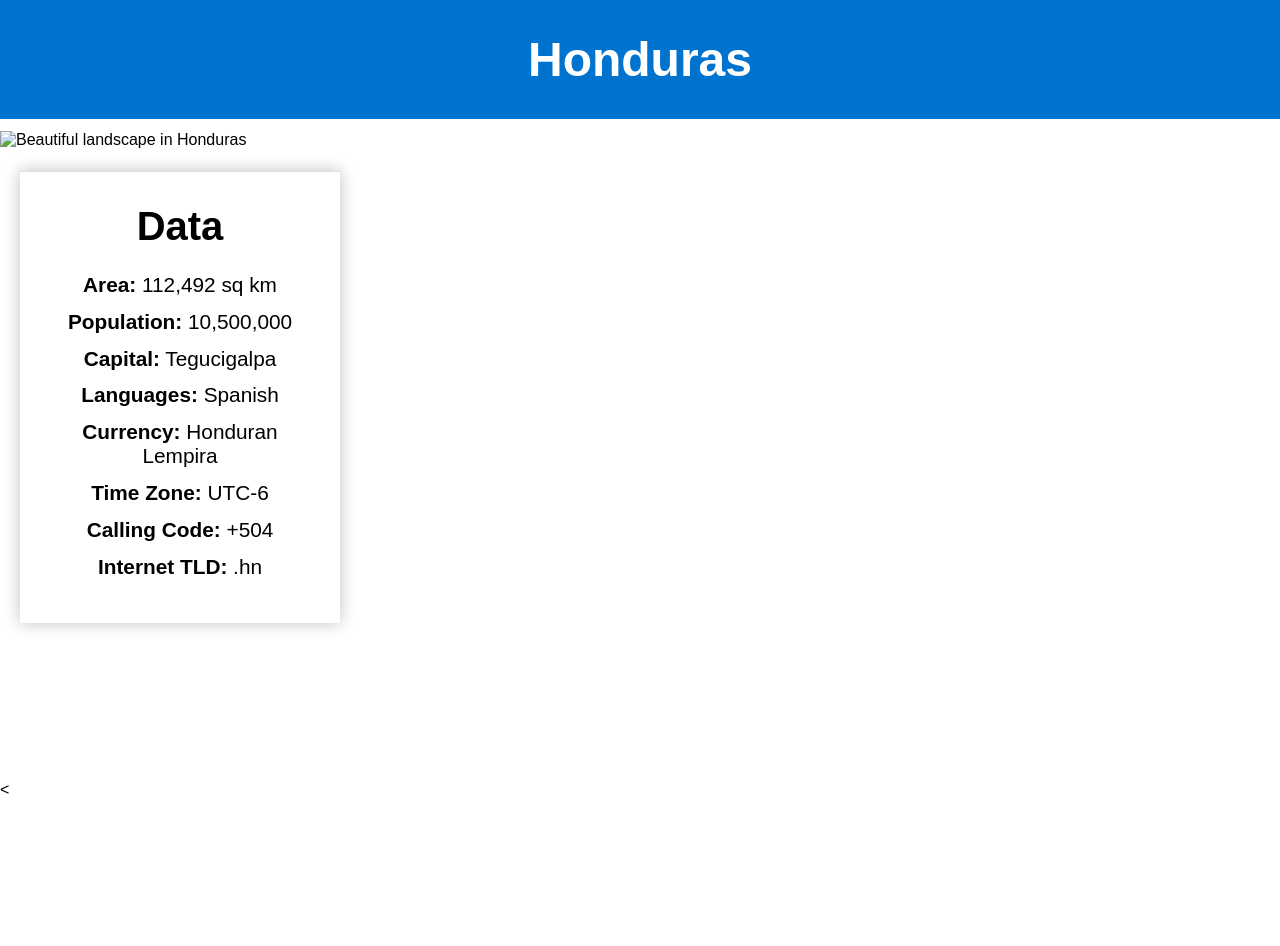
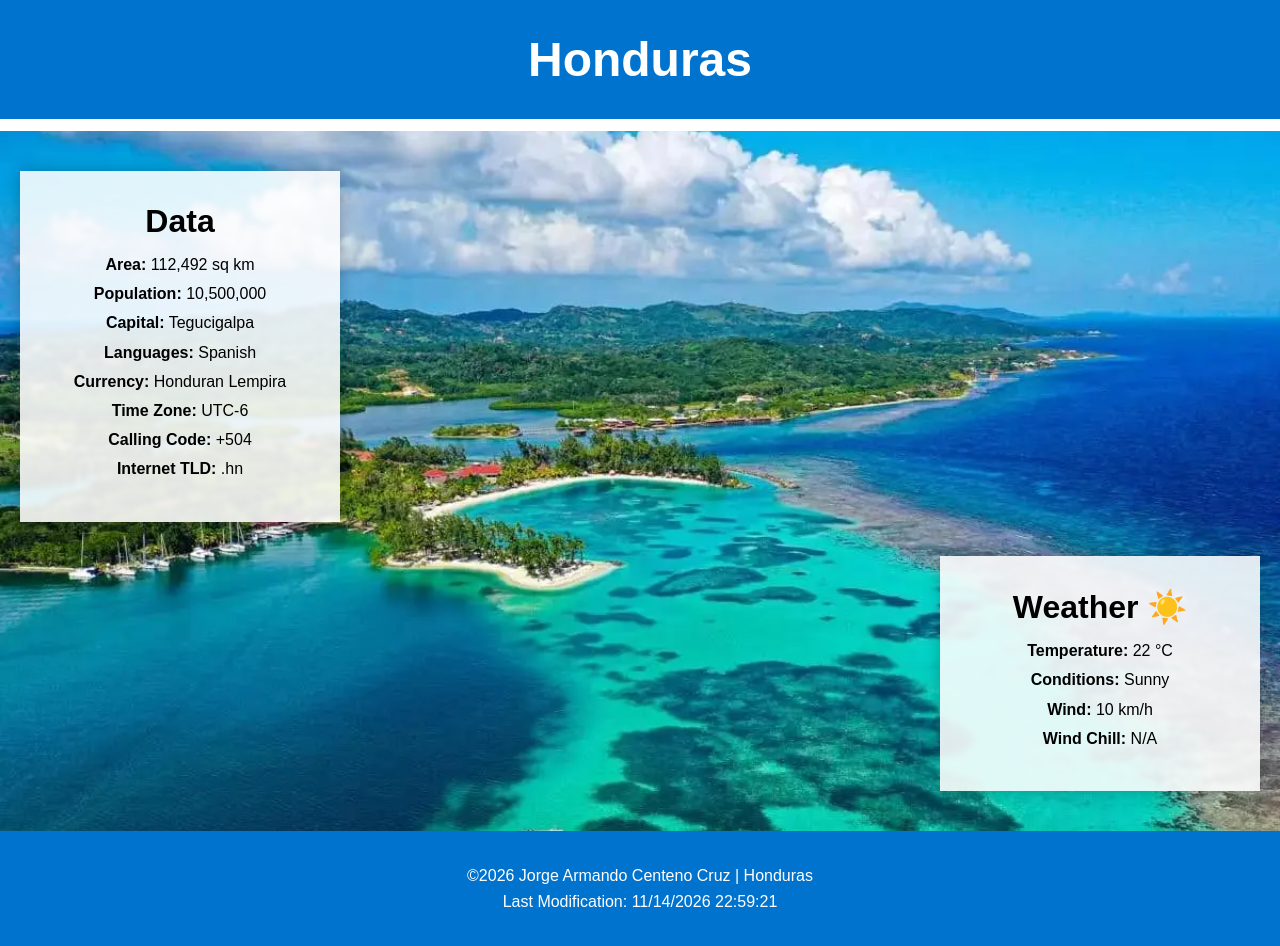
Before and after one commit to jorgecentenocruz/wdd131, a plain HTML site: page place.html in a window 1280 px wide. Before the commit the page ends 800 px from the top, so only its background shows below. Drawn offline with Linux system fonts and the light colour scheme.

Commit message:
adding some htms, css and the weather svg

```diff
--- a/place.html
+++ b/place.html
@@ -22,10 +22,10 @@
         <picture class="hero">
             <source
                 media="(min-width: 768px)"
-                srcset="images/honduras-small">
+                srcset="images/honduras-large.webp">
 
             <img
-                src="images/honduras-large.webp"
+                src="images/honduras-small.webp"
                 alt="Beautiful landscape in Honduras"
                 width="1200"
                 height="800">
@@ -44,4 +44,32 @@
             <p><strong>Internet TLD:</strong> .hn</p>
         </section>
 
-        <
+        <section class="weather-card">
+            <h2>Weather</h2>
+
+            <img
+                class="weather-icon"
+                src="images/weather.svg"
+                alt="Weather icon">
+
+            <p><strong>Temperature:</strong> 22 °C</p>
+            <p><strong>Conditions:</strong> Sunny</p>
+            <p><strong>Wind:</strong> 10 km/h</p>
+            <p><strong>Wind Chill:</strong> <span id="windchill"></span></p>
+        </section>
+
+    </main>
+
+    <footer>
+        <p>
+            ©<span id="year"></span> Jorge Armando Centeno Cruz | Honduras
+        </p>
+
+        <p>
+            Last Modification:
+            <span id="lastModified"></span>
+        </p>
+    </footer>
+
+</body>
+</html>
--- a/styles/place.css
+++ b/styles/place.css
@@ -1,6 +1,5 @@
 :root {
     --primary-blue: #0073cf;
-    --secondary-blue: #0058a3;
     --white: #ffffff;
     --overlay: rgba(255, 255, 255, 0.88);
     --shadow: 0 0 15px rgba(0, 0, 0, 0.25);
@@ -14,7 +13,6 @@
 
 body {
     font-family: Arial, Helvetica, sans-serif;
-    background-color: white;
 }
 
 header {
@@ -29,35 +27,38 @@ header h1 {
     font-size: 3rem;
 }
 
+main {
+    position: relative;
+}
+
 .hero img {
     width: 100%;
     display: block;
 }
 
+/* Mobile */
+
 .data-card,
 .weather-card {
+    background-color: #f5f5f5;
     text-align: center;
-    background-color: #f5f5f5;
     padding: 2rem;
-    border-top: 1px solid #ddd;
 }
 
 .data-card h2,
 .weather-card h2 {
-    font-size: 2.5rem;
-    margin-bottom: 1.5rem;
+    margin-bottom: 1rem;
+    font-size: 2rem;
 }
 
 .data-card p,
 .weather-card p {
-    font-size: 1.3rem;
-    margin: .8rem 0;
+    margin: 0.7rem 0;
 }
 
 .weather-icon {
-    width: 120px;
-    display: block;
-    margin: 1rem auto;
+    width: 80px;
+    margin-bottom: 1rem;
 }
 
 footer {
@@ -68,16 +69,12 @@ footer {
     line-height: 1.6;
 }
 
-/* Desktop Layout */
+/* Desktop */
 
 @media screen and (min-width: 768px) {
 
-    main {
-        position: relative;
-    }
-
     .hero img {
-        height: 650px;
+        height: 700px;
         object-fit: cover;
     }
 
@@ -85,20 +82,20 @@ footer {
     .weather-card {
         position: absolute;
         background: var(--overlay);
+        box-shadow: var(--shadow);
         backdrop-filter: blur(2px);
-        box-shadow: var(--shadow);
+        padding: 2rem;
+        width: 320px;
     }
 
     .data-card {
         top: 40px;
         left: 20px;
-        width: 320px;
     }
 
     .weather-card {
         right: 20px;
         bottom: 40px;
-        width: 320px;
     }
 
     .weather-card h2::after {
```
Also changed, not shown: images/weather.svg (added).
